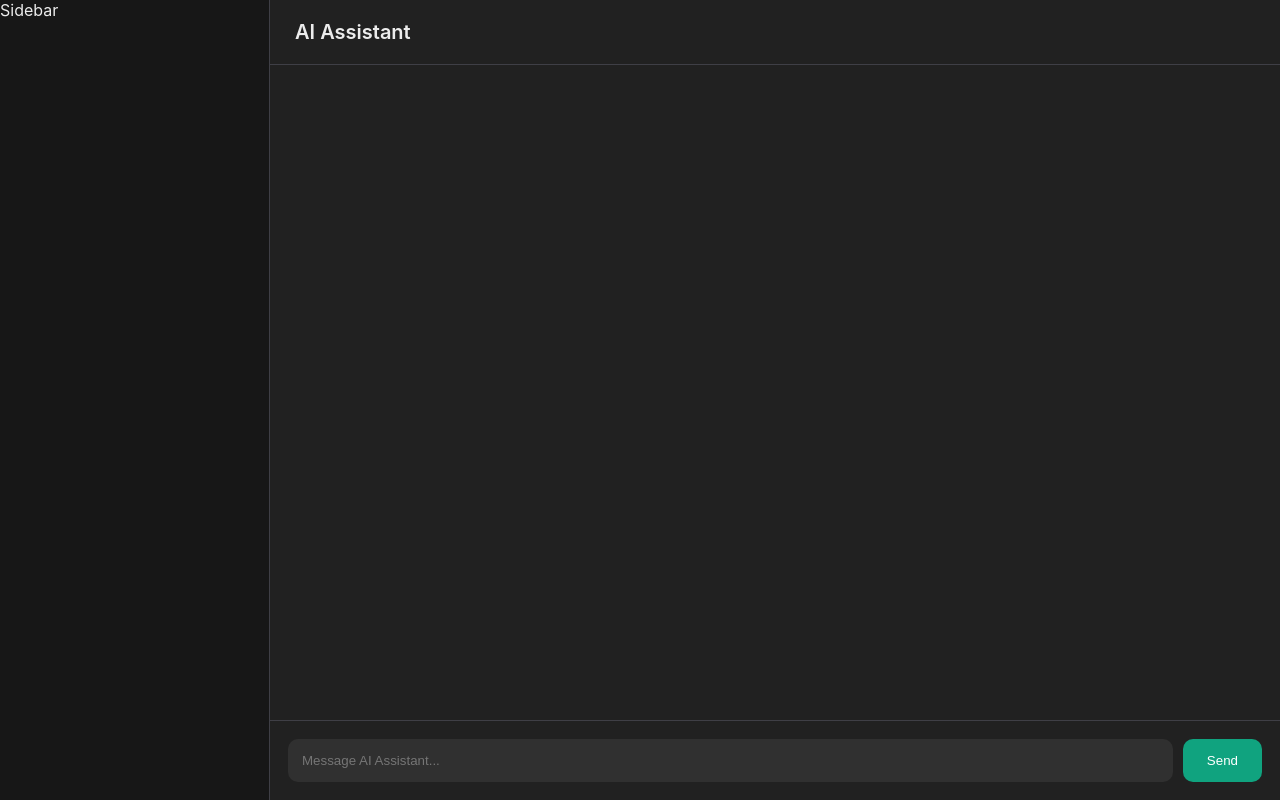
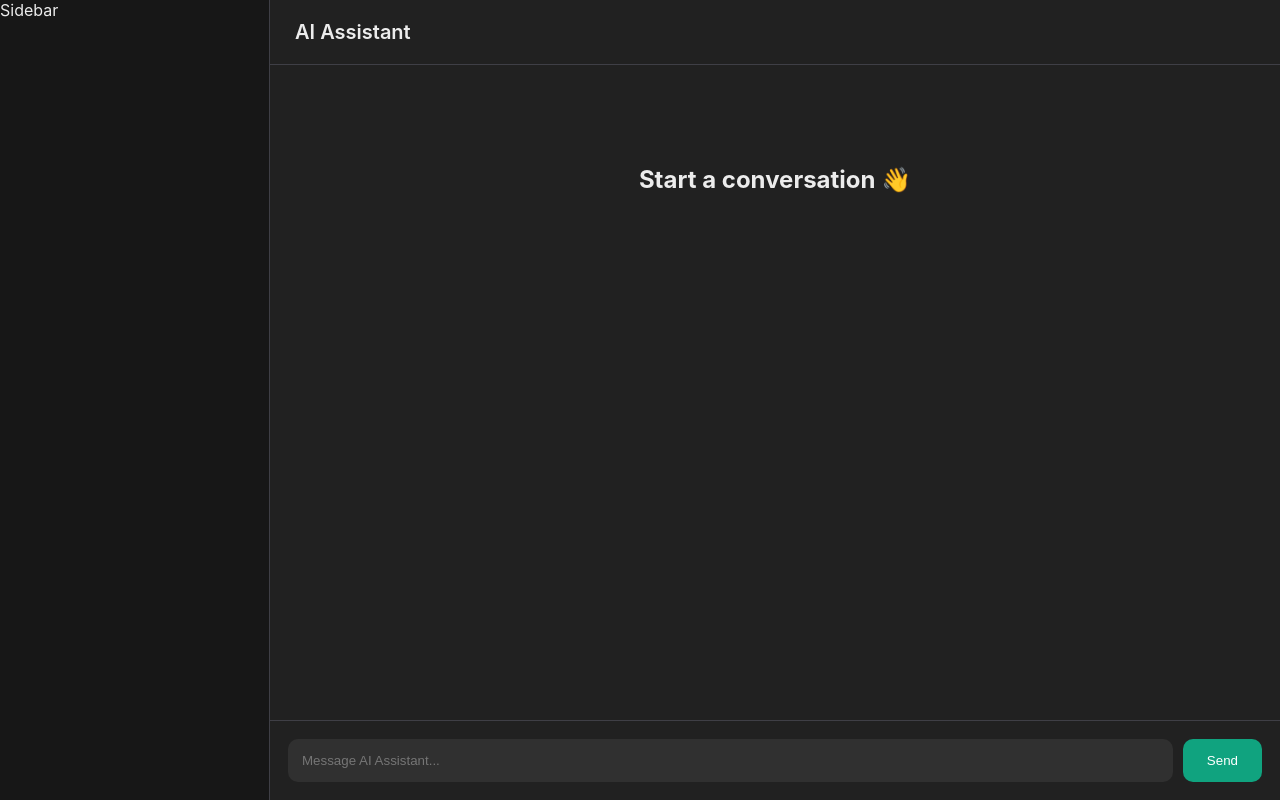
Before and after one commit to debugwithpriyanka/custom-chatbot, a React app in the folder frontend/: page / in a window 1280 px wide. Built offline with nearby package versions, Linux system fonts and the light colour scheme; the HTML template or start-up script is replaced by a standard one.

Commit message:
add chat state and controlled inputs

```diff
--- a/frontend/src/components/ChatInput/ChatInput.jsx
+++ b/frontend/src/components/ChatInput/ChatInput.jsx
@@ -1,21 +1,37 @@
+import { useState } from "react";
+
 import "./ChatInput.css";
 
-function ChatInput(){
+function ChatInput() {
 
-    return(
+    const [input, setInput] = useState("");
+
+    return (
+
         <div className="chat-input">
 
             <input
-            type="text"
-            placeholder="Message AI Assistant..."
+
+                type="text"
+
+                placeholder="Message AI Assistant..."
+
+                value={input}
+
+                onChange={(e) => setInput(e.target.value)}
+
             />
 
             <button>
+
                 Send
+
             </button>
 
         </div>
-    )
+
+    );
+
 }
 
 export default ChatInput;
--- a/frontend/src/components/ChatWindow/ChatWindow.jsx
+++ b/frontend/src/components/ChatWindow/ChatWindow.jsx
@@ -1,11 +1,31 @@
 import "./ChatWindow.css";
 
-function ChatWindow(){
-    return(
-        <main className="chat-window">
+function ChatWindow({ messages, loading }) {
 
-        </main>
-    )
+  return (
+
+    <main className="chat-window">
+
+      {messages.length === 0 && (
+
+        <h2 style={{ textAlign: "center", marginTop: "100px" }}>
+          Start a conversation 👋
+        </h2>
+
+      )}
+
+      {loading && (
+
+        <p style={{ textAlign: "center" }}>
+          Thinking...
+        </p>
+
+      )}
+
+    </main>
+
+  );
+
 }
 
 export default ChatWindow;
--- a/frontend/src/pages/Home.jsx
+++ b/frontend/src/pages/Home.jsx
@@ -1,3 +1,5 @@
+import { useState } from "react";
+
 import Sidebar from "../components/Sidebar/Sidebar";
 import Header from "../components/Header/Header";
 import ChatWindow from "../components/ChatWindow/ChatWindow";
@@ -6,6 +8,11 @@ import ChatInput from "../components/ChatInput/ChatInput";
 import "./Home.css";
 
 function Home() {
+
+  const [messages, setMessages] = useState([]);
+
+  const [loading, setLoading] = useState(false);
+
   return (
     <div className="home">
 
@@ -15,7 +22,10 @@ function Home() {
 
         <Header />
 
-        <ChatWindow />
+        <ChatWindow
+          messages={messages}
+          loading={loading}
+        />
 
         <ChatInput />
 
```
